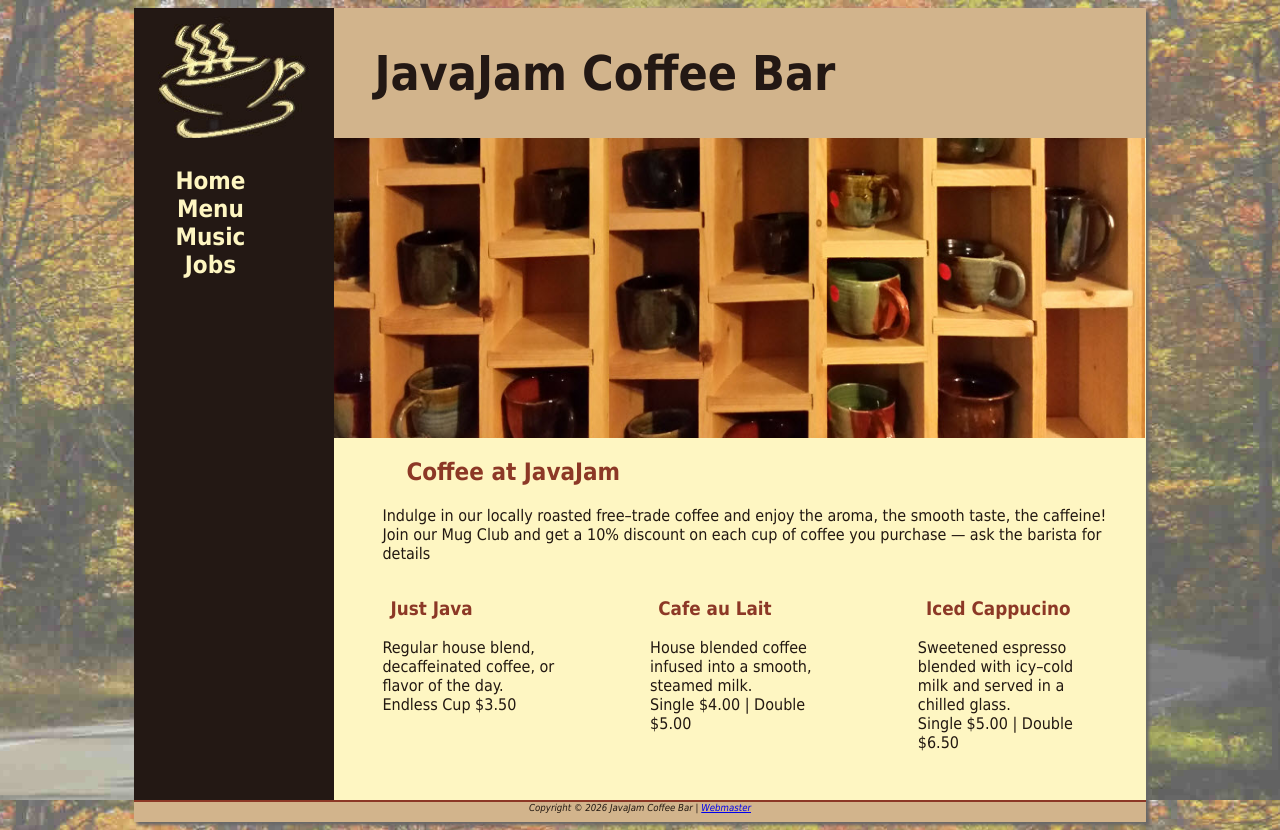
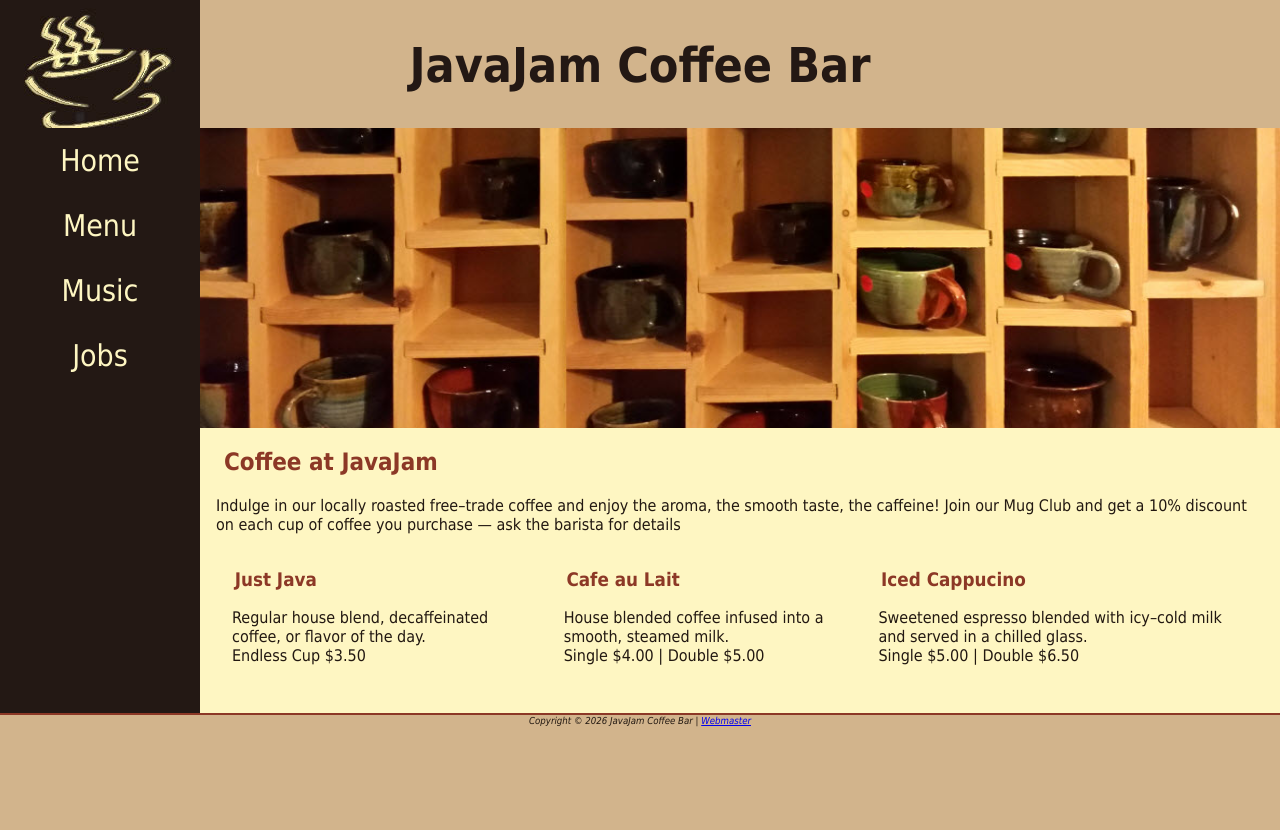
Before and after one commit to jbritton21/britton, a plain HTML site: page menu.html in a window 1280 px wide. After the commit the page ends 800 px from the top, so only its background shows below. Drawn offline with Linux system fonts and the light colour scheme.

Commit message:
Add files via upload

```diff
--- a/menu.html
+++ b/menu.html
@@ -5,6 +5,7 @@
 	<meta charset="utf-8">
 	<title>JavaJam Coffee Bar | Menu</title>
 	<link href="styles/javajam.css" rel="stylesheet">
+	<meta name="viewport" content="width=device-width, initial-scale=1.0">
 </head>
 
 <body>
@@ -30,6 +31,7 @@
 		<p>Indulge in our locally roasted free&ndash;trade coffee and enjoy the aroma, the smooth taste, the caffeine! Join our Mug Club and get a 10&#37; discount on each cup of coffee you purchase &mdash; ask the barista for details</p>
 
 		<!--Coffee sections-->
+		<div id="flow">
 			<section class="onethird">
 				<h3>Just Java</h3>
 				<p>Regular house blend, decaffeinated coffee, or flavor of the day.
@@ -45,7 +47,7 @@
 				<p>Sweetened espresso blended with icy&ndash;cold milk and served in a chilled glass.
 				<br>Single $5.00 | Double $6.50</p>
 			</section>
-
+		</div>
 	</main>
 	<footer>
 		Copyright &copy; 2026 JavaJam Coffee Bar | <a href="mailto:jbritton21@amarillocollege.com">Webmaster</a>
--- a/styles/javajam.css
+++ b/styles/javajam.css
@@ -4,33 +4,25 @@
 
 /*styles for the body*/
 body {
-	background-color: #FCEBB6;
+	background-color: #D2B48C;
 	color: #221811;
 	font-family: Tahoma, Arial, sans-serif;
-	background-image: url(../images/fadedroad50.jpg);
-	background-repeat: no-repeat;
-	background-size: cover;
-	background-attachment: fixed;
+	margin: 0;
 }
 
 /*styles for the wrapper*/
 #wrapper {
 	background-color: #231814;
-	margin-left: auto;
-	margin-right: auto;
-	width: 80%;
-	min-width: 900px;
-	max-width: 1280px;
-	box-shadow: 3px 3px 3px #676767;
 	padding: 0;
 }
 
 /*styles for the header*/
 header {
 	background-color:#D2B48C;
-	background-image: url(../images/coffeelogo.jpg);
+	background-image: url(../images/cup.jpg);
 	background-repeat: no-repeat;
-	padding-left: 240px;
+	padding-left: 105px;
+	height: 128px;
 	color: #231814;
 	padding-top: 5px;
 	padding-bottom: 5px;
@@ -41,7 +33,7 @@
 header a:hover { color: #FEF6C2; }
 
 /*styles for heading*/
-h1 {font-size: 3em; }
+h1 {font-size: 2em; }
 h2 {color: #8C3826; }
 h4 {background-color: #D2B48C;
 	font-size: 1.2em;
@@ -55,21 +47,25 @@
 
 /*styles for the nav*/
 nav {
-	font-weight: bold;
 	text-align: center;
 	font-size: 1.5em;
-	padding-top: 5px;
-	padding-bottom: 5px;
-	float: left;
-	width: 200px;
 }
 nav a {text-decoration: none; }
 nav a:link { color: #FEF6C2; }
 nav a:visited { color: #D2B48C; }
 nav a:hover { color: #CC9933; }
 nav ul {
+	display: flex;
+	flex-direction: column;
+	font-size: 1.25em;
+	margin: 0;
+	padding: 0;
 	list-style-type: none;
-	padding-left: 0;
+}
+nav li {
+	border-bottom: 1px solid #FEF6C2;
+	padding:.5em 1em;
+	width: 100%;
 }
 
 /*styles for the main*/
@@ -77,12 +73,13 @@
 	display: block;
 	padding: 0 0 2em 0;
 	background-color: #FEF6C2;
-	overflow: auto;
-	margin-left: 200px;
 }
-h2, h3, h4, p, div, ul, dl {
-	padding-left: 3em;
-	padding-right: 2em;
+h2, h3, h4, p, div, dl {
+	padding-left: 1em;
+	padding-right: 1em;
+}
+main ul {
+	padding-left: 2em;
 }
 
 /*styles for class*/
@@ -90,15 +87,6 @@
 	padding-left: 20%;
 	padding-right: 20%;
 	overflow: auto;
-}
-.floatleft {
-	float: left;
-	padding-right: 2em;
-	padding-bottom: 2em;
-}
-.onethird {
-	float: left;
-	width: 33%;
 }
 
 /*styles for images*/
@@ -110,21 +98,27 @@
 /*styles for id*/
 #homehero {
 	height: 300px;
-	background-image: url(../images/hero.jpg);
+	background-image: url(../images/road.jpg);
 	background-repeat: no-repeat;
 	background-size: 100% 100%;
 }
 #heromugs {
 	height: 300px;
-	background-image: url(../images/heromugs.jpg);
+	background-image: url(../images/threemugs.jpg);
 	background-repeat: no-repeat;
 	background-size: 100% 100%;
 }
 #heroguitar {
 	height: 300px;
-	background-image: url(../images/heroguitar.jpg);
+	background-image: url(../images/guitar.jpg);
 	background-repeat: no-repeat;
 	background-size: 100% 100%;
+}
+#mobile {
+	display: inline;
+}
+#desktop {
+	display: none;
 }
 
 /*styles for the footer*/
@@ -136,3 +130,81 @@
 	padding-bottom: 1em;
 	border-top: 2px solid #8C3826;
 }
+
+/*Media query for medium screens*/
+@media (min-width: 600px) {
+	header {
+		padding-left: 0;
+		text-align: center;
+	}
+	h1 {
+		font-size: 3em;
+	}
+	nav ul {
+		flex-flow: row nowrap;
+		justify-content: space-around;
+	}
+	nav li {
+		border-bottom: none;
+	}
+	#homehero {
+		background-image: url(../images/hero.jpg);
+		height: 50vh;
+	}
+	#heromugs {
+		background-image: url(../images/heromugs.jpg);
+	}
+	#heroguitar {
+		background-image: url(../images/heroguitar.jpg);
+	}
+	#flow {
+		display: flex;
+		flex-direction: row;
+	}
+	#mobile {
+		display: none;
+	}
+	#desktop {
+		display: inline;
+	}
+	.details {
+		display: flex;
+		flex-direction: row;
+	}
+	h4 {
+		margin-left: 10%;
+		margin-right: 10%
+	}
+}
+
+/*Media query for large screen*/
+@media (min-width: 1024px) {
+	@supports (display: grid) {
+		header {
+			grid-area: header;
+		}
+		nav {
+			grid-area: nav;
+		}
+		main {
+			grid-area: main;
+		}
+		footer {
+			grid-area: footer;
+		}
+		#wrapper {
+			display: grid;
+			grid-template:
+				"header header"
+				"nav main"
+				"footer footer"
+				/ 200px;
+		}
+		nav ul {
+			flex-direction: column;
+		}
+		header {
+			background-image: url(../images/coffeelogo.jpg);
+		}
+	}
+}
```
Also changed, not shown: index.html (+5 -1 lines), music.html (+1 -0 lines), images/cup.jpg (added), images/guitar.jpg (added), images/road.jpg (added), images/threemugs.jpg (added). Lines whose indentation alone changed are shown as unchanged.
